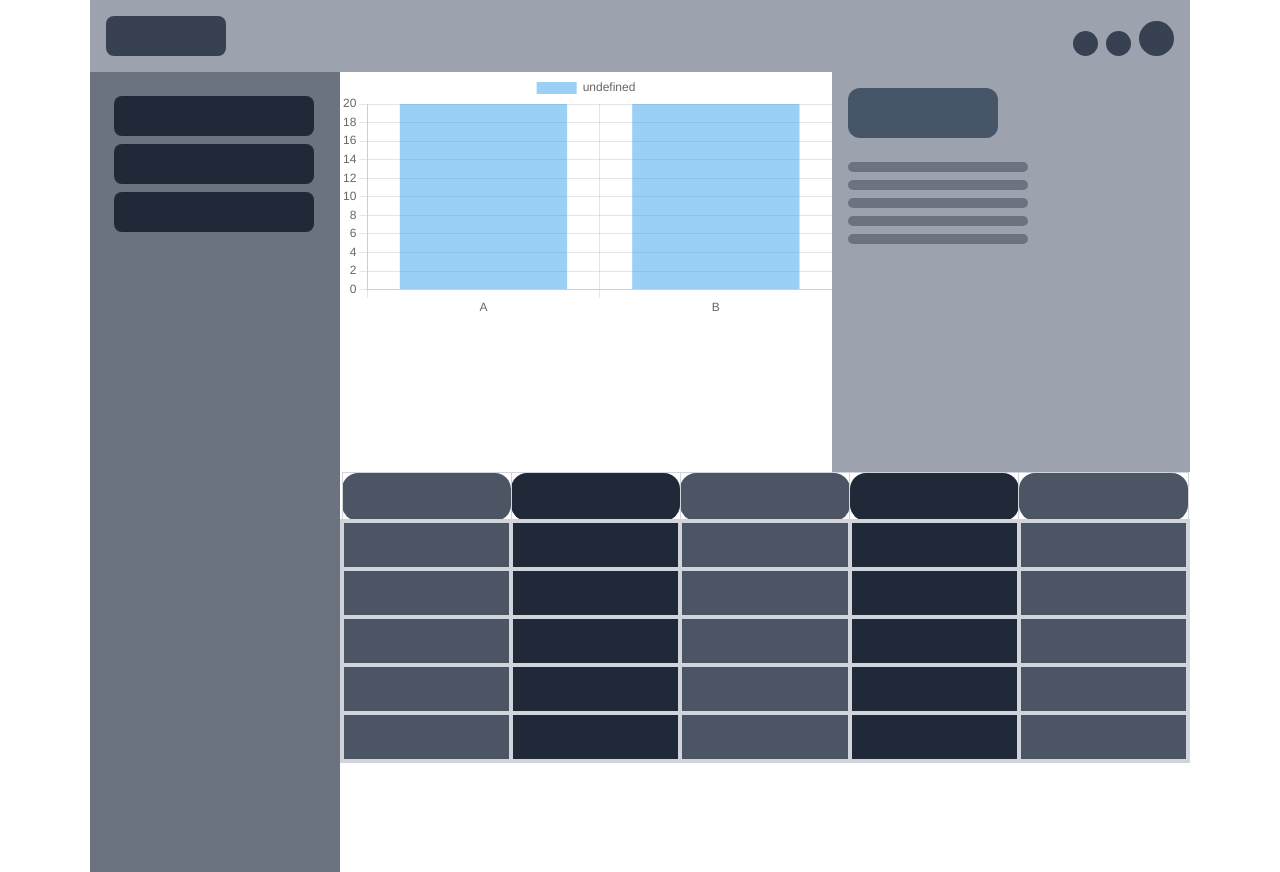
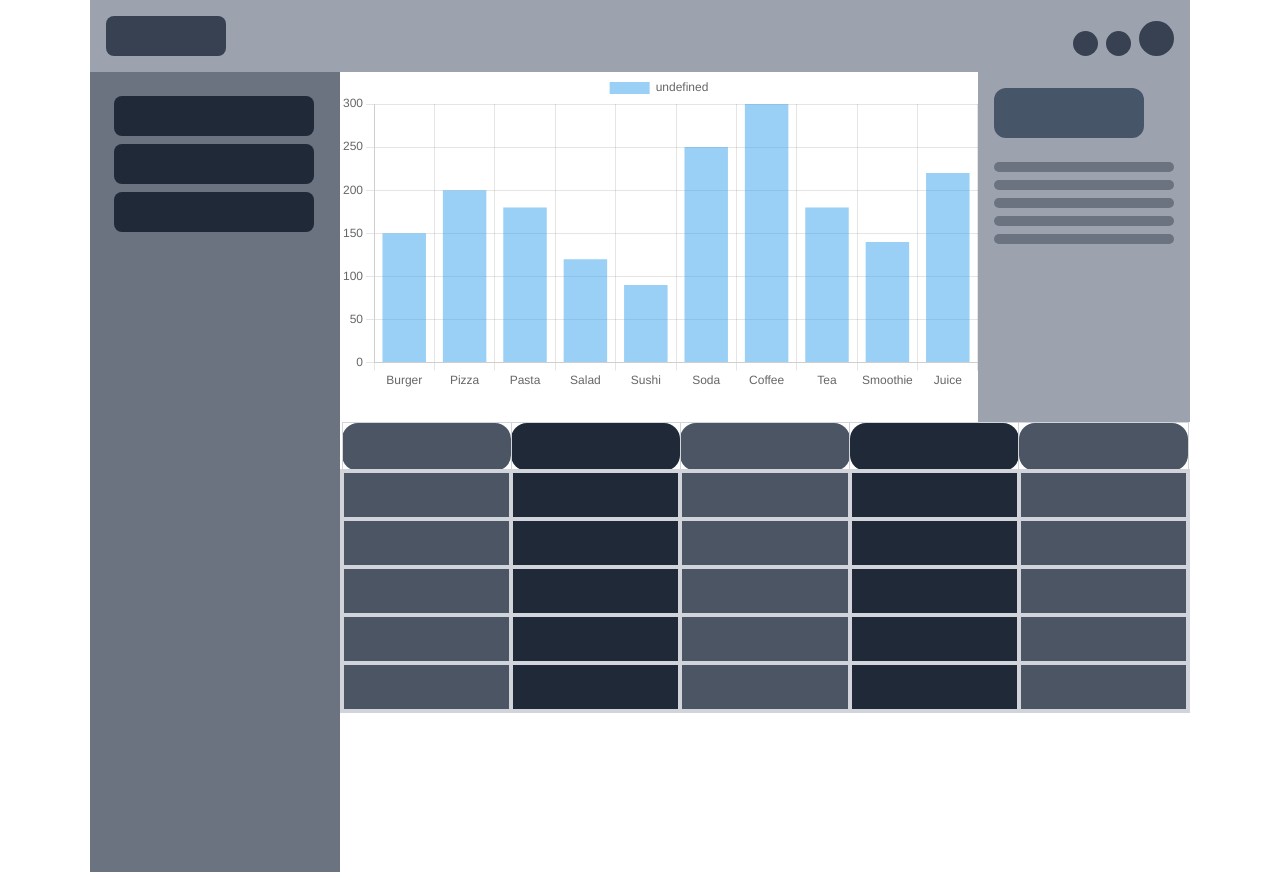
Before and after one commit to RikyAdiPutra/Next-Chart, a Next.js app: page / in a window 1280 px wide. Built offline with nearby package versions, Linux system fonts and the light colour scheme.

Commit message:
data with dummy json

```diff
--- a/src/app/components/Chart.jsx
+++ b/src/app/components/Chart.jsx
@@ -5,16 +5,18 @@ import { Chart } from "chart.js/auto";
 import { ChartData } from "../lib/Chartdata";
 
 const BarGrafik = () => {
+  const productsName = ChartData.map((item) => item.name);
+  const productsSales = ChartData.map((item) => item.sales);
   const data = {
     datasets: [
       {
-        data: [20, 20],
+        data: productsSales,
       },
     ],
-    labels: ["A", "B"],
+    labels: productsName,
   };
   return (
-    <div>
+    <div className="w-full h-full">
       <Bar data={data} />
     </div>
   );
--- a/src/app/components/DashboardChart.jsx
+++ b/src/app/components/DashboardChart.jsx
@@ -57,7 +57,7 @@ const BottomSection = () => {
 
 const RightSection = () => {
   return (
-    <div className="w-[70%] bg-gray-400 p-4">
+    <div className="w-[30%] bg-gray-400 p-4">
       <div className="flex flex-col gap-2">
         <div className="mb-4">
           <div className="w-[150px] h-[50px] bg-slate-600 rounded-xl"></div>
@@ -74,7 +74,7 @@ const RightSection = () => {
 
 const ChartDetail = () => {
   return (
-    <div className="w-[100%]">
+    <div className="w-[100%] flex items-center">
       <BarGrafik />
     </div>
   );
@@ -117,7 +117,7 @@ const ChartDasboard = () => {
         <SideBar />
         <div>
           <div>
-            <div className="flex w-[850px] h-[400px]">
+            <div className="flex w-[850px] h-[350px]">
               <ChartDetail />
               <RightSection />
             </div>
```
